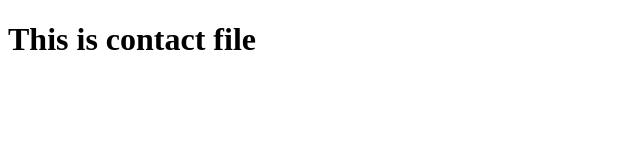
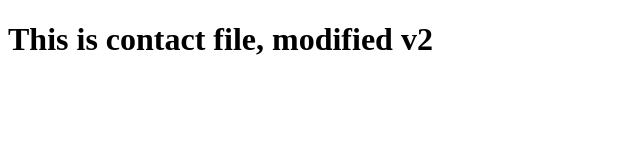
Before and after one commit to skillcrushbinguyen/git-practice, a plain HTML site: page contact.html in a window 1280 px wide. Shown: the whole page, without its empty margins (0-640 px from the left). Drawn offline with Linux system fonts and the light colour scheme.

Commit message:
Modify contact file

```diff
--- a/contact.html
+++ b/contact.html
@@ -7,6 +7,6 @@
    <title>Document</title>
 </head>
 <body>
-   <h1>This is contact file</h1>
+   <h1>This is contact file, modified v2</h1>
 </body>
 </html>
```
